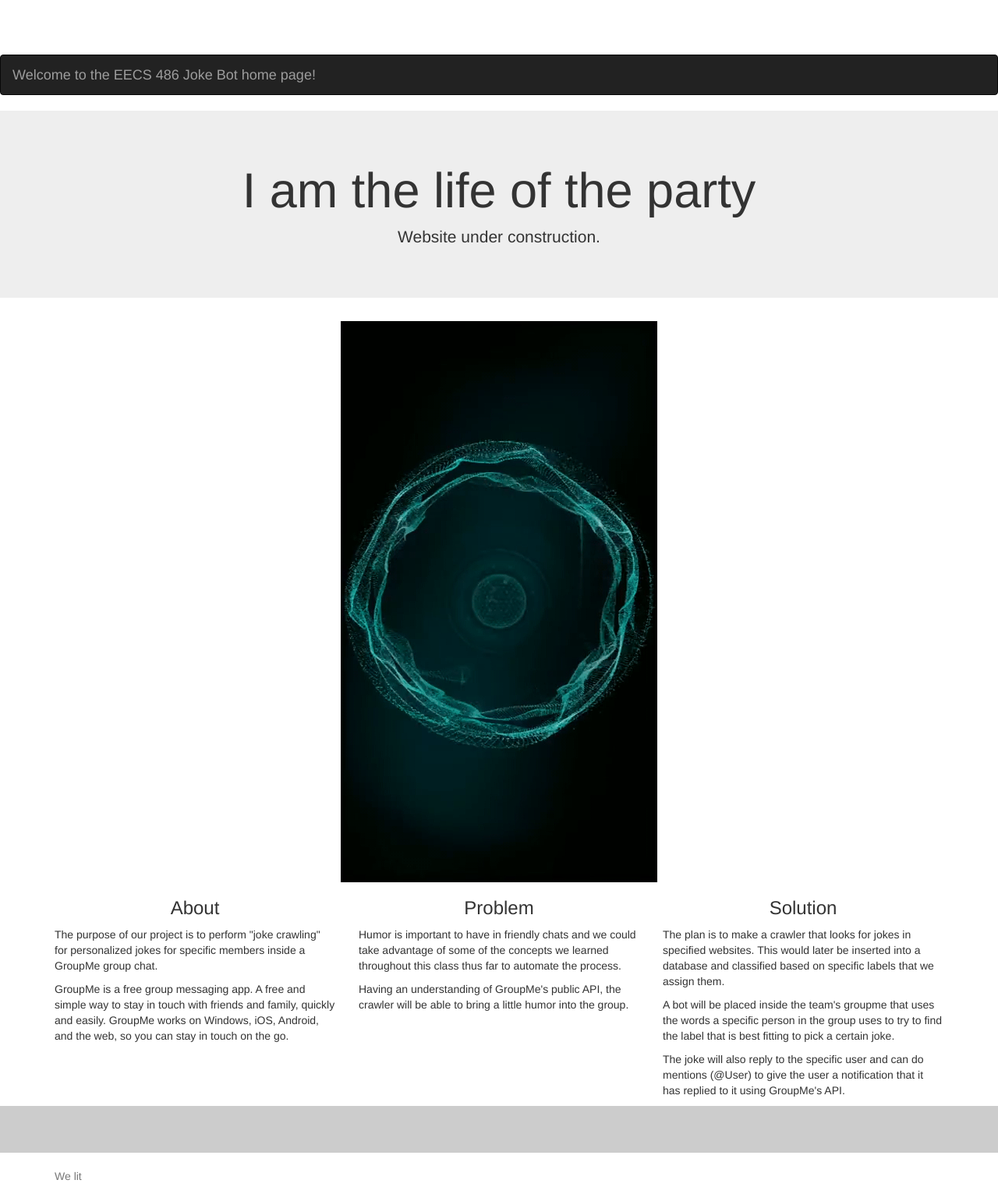
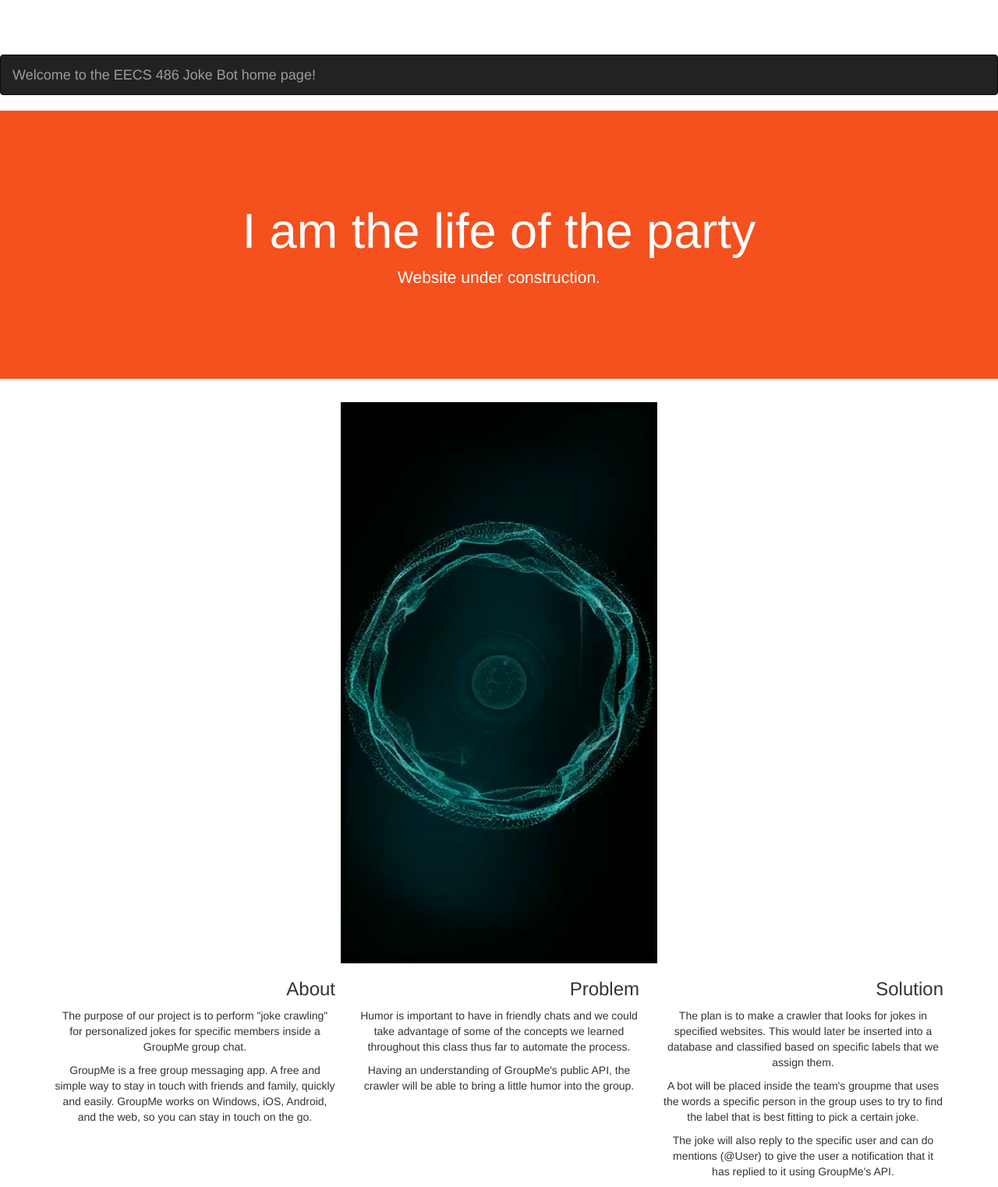
Before and after one commit to miguelmolina95/groupme-joke-bot, a Flask app: page / in a window 1280 px wide. Shown: the top 1523 px of the page at 78% size. Run offline with Flask 2, Linux system fonts and the light colour scheme; some libraries are stand-ins or nearby versions.

Commit message:
website stuff

```diff
--- a/static/css/style.css
+++ b/static/css/style.css
@@ -18,8 +18,16 @@ body {
 	background-color: #ccc;
 }
 
-h1, h2, h3, h4, h5, h6 {
+h1  {
 	text-align: center;
+}
+
+h2 {
+    text-align: left;
+}
+
+h3 {
+    text-align: right;
 }
 
 .push-top-50 {
--- a/templates/home.jinja
+++ b/templates/home.jinja
@@ -13,6 +13,15 @@
 	<script src="https://ajax.googleapis.com/ajax/libs/jquery/3.2.0/jquery.min.js"></script>
 	<link rel="stylesheet" href="/static/css/style.css" />
 	<title>Welcome to the Joke Bot home page</title>
+
+	<!-- style being weird -->
+	<style>
+	.jumbotron {
+	  background-color: #f4511e;
+	  color: #fff;
+	  padding: 100px 25px;
+	}
+	</style>
 </head>
 <body>
 	<!-- <nav class="navbar navbar-inverse navbar-fixed-top" role="navigation">
@@ -39,8 +48,8 @@
 	<center>
 		<img src="../static/img/nexusae0_EKV311B_thumb.gif" alt="Jarvis">
 	</center>
-
-	<div class="container">
+<!-- align = "center" -->
+	<div class="container" align = "center">
   	<div class="row">
 	    <div class="col-sm-4">
 	      <h3>About</h3>
@@ -60,7 +69,8 @@
 	    <div class="col-sm-4">
 			<h3>Solution</h3>
 			<p>
-		The plan is to make a crawler that looks for jokes in specified websites. This would later be inserted into a database and classified based on specific labels that we assign them.</p>
+				The plan is to make a crawler that looks for jokes in specified websites. This would later be inserted into a database and classified based on specific labels that we assign them.
+			</p>
 			<p>
 				A bot will be placed inside the team's groupme that uses the words a specific person in the group uses to try to find the label that is best fitting to pick a certain joke.
 			</p>
@@ -73,7 +83,6 @@
 
 </body>
 
-
 	<footer class="footer">
 		<div class="container">
 			<br>
```
Lines whose indentation alone changed are shown as unchanged.
